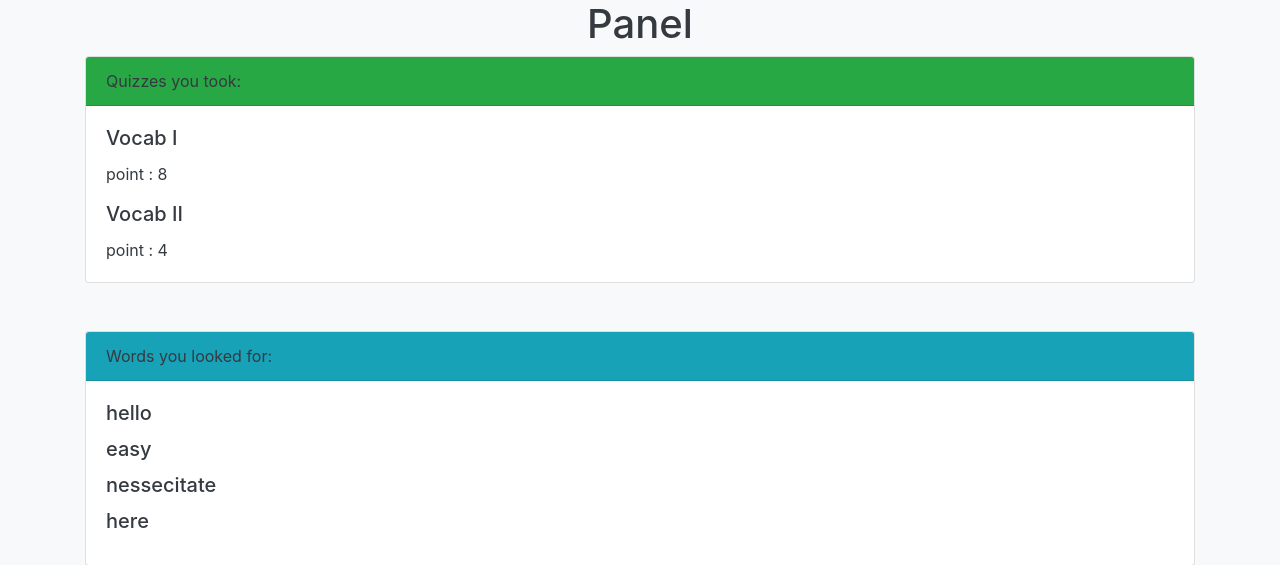
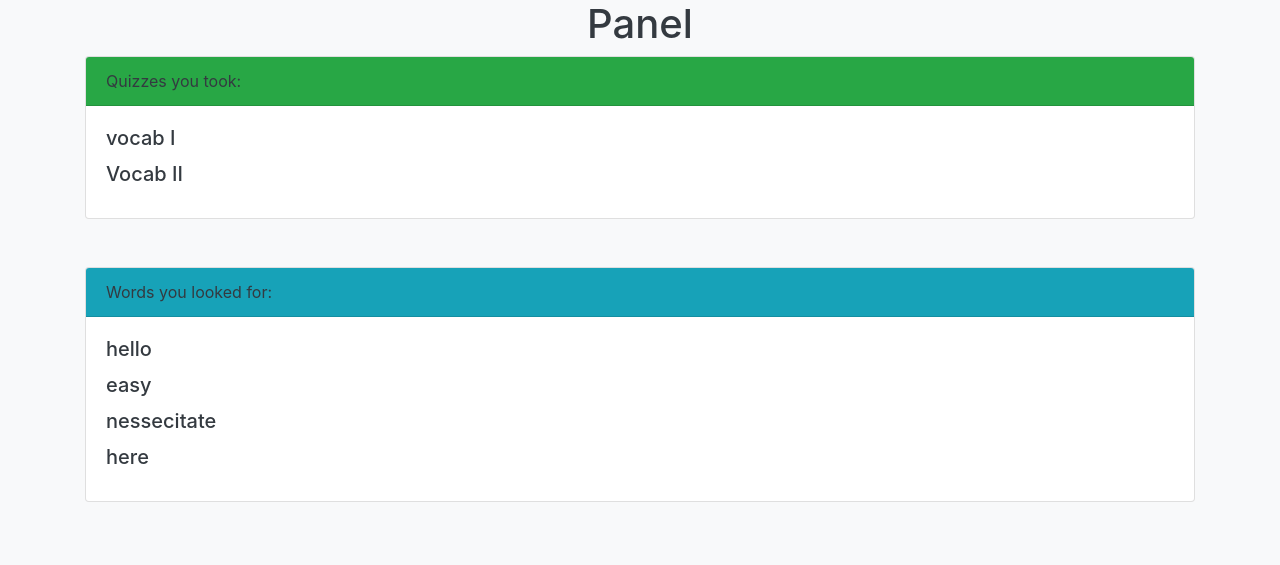
Before and after one commit to mohammadamin16/easyvocab, a Django app: a page that uses accounts/templates/accounts/panel.html in a window 1280 px wide. Shown: the part 56-621 px from the top of the page. Run offline with Django 3.2, Linux system fonts and the light colour scheme; a user stored in the database is signed in; data comes from the database, SQL or seed files in the repository; both versions use the stored data as it was after the commit; some libraries are stand-ins or nearby versions.

Commit message:
add a quiz history in panel page

```diff
--- a/accounts/templates/accounts/panel.html
+++ b/accounts/templates/accounts/panel.html
@@ -8,10 +8,9 @@
         Quizzes you took:
       </div>
       <div class="card-body">
-        <h5 class="card-title">Vocab I</h5>
-        <p class="card-text">point : 8</p>
-        <h5 class="card-title">Vocab II</h5>
-        <p class="card-text">point : 4</p>
+        {% for quiz in quizzes %}
+          <h5 class="card-title">{{ quiz.title }}</h5>
+        {% endfor %}
       </div>
     </div>
 
--- a/accounts/views.py
+++ b/accounts/views.py
@@ -74,5 +74,7 @@ class Panel(DetailView):
     def get_context_data(self, **kwargs):
         context = super(Panel, self).get_context_data(**kwargs)
         words = self.request.user.words.all()
+        quizzes = self.request.user.quizzes.all()
         context['words'] = words
+        context['quizzes'] = quizzes
         return context
--- a/quiz/views.py
+++ b/quiz/views.py
@@ -76,12 +76,13 @@ class QuizResult(TemplateView):
             print(answers)
             if question.answer == answers[counter]:
                 points += question.difficulty
-        self.add_point_to_user(points)
+        self.update_user(points, quiz)
         return points
 
-    def add_point_to_user(self, point):
+    def update_user(self, point, quiz):
         user = self.request.user
         user.point += point
+        user.quizzes.add(quiz)
         user.save()
 
     def get(self, request, *args, **kwargs):
```
Also changed, not shown: db.sqlite3.
